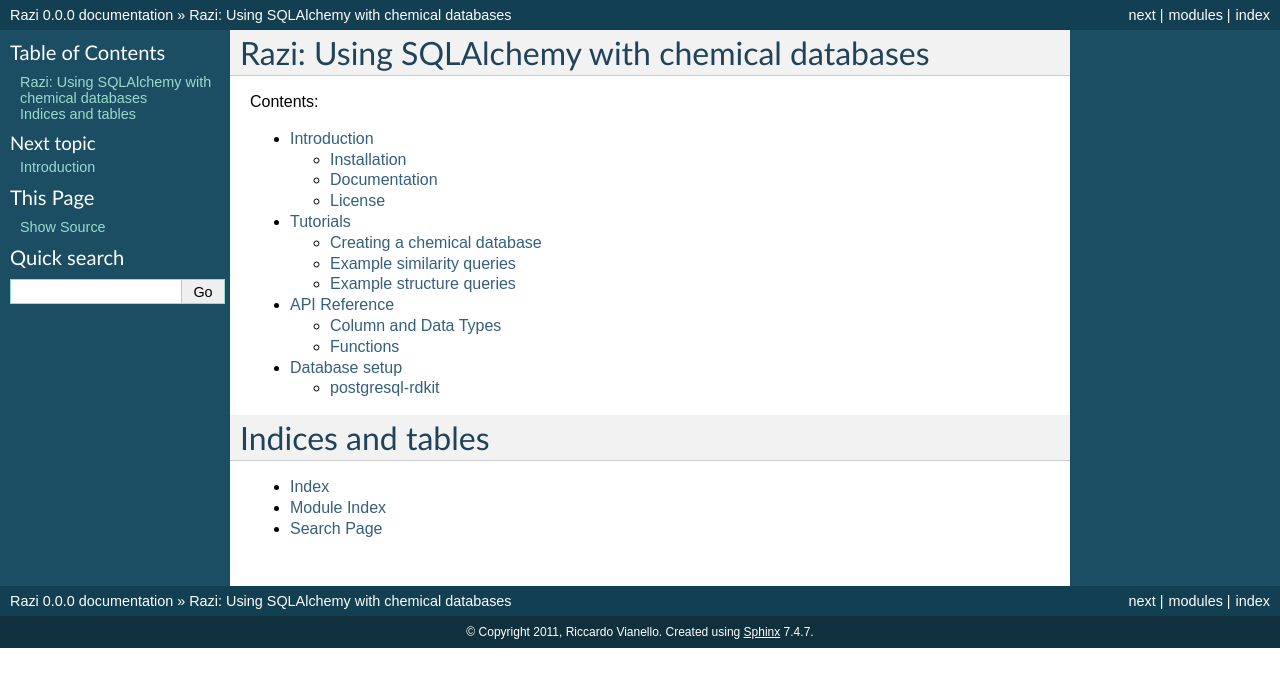
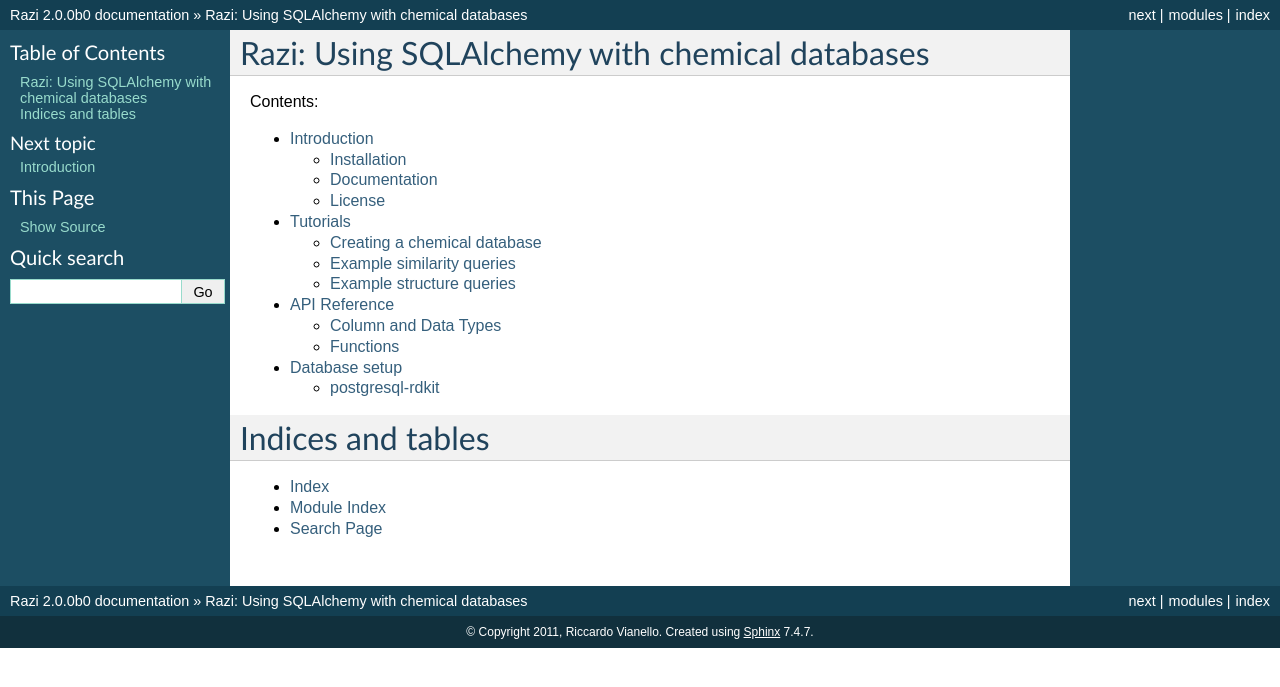
Before and after one commit to rvianello/razi, a Sphinx documentation site: the page built from docs/index.rst, in a window 1280 px wide. Shown: the top 687 px of the page. Built offline with Sphinx 7.4.7, drawn with Linux system fonts in a browser that asks for light colours.

Commit message:
update the versioning info

```diff
--- a/docs/conf.py
+++ b/docs/conf.py
@@ -51,9 +51,9 @@
 # built documents.
 #
 # The short X.Y version.
-version = '0.0.0'
+version = '2.0.0'
 # The full version, including alpha/beta/rc tags.
-release = '0.0.0'
+release = '2.0.0b0'
 
 # The language for content autogenerated by Sphinx. Refer to documentation
 # for a list of supported languages.
```
